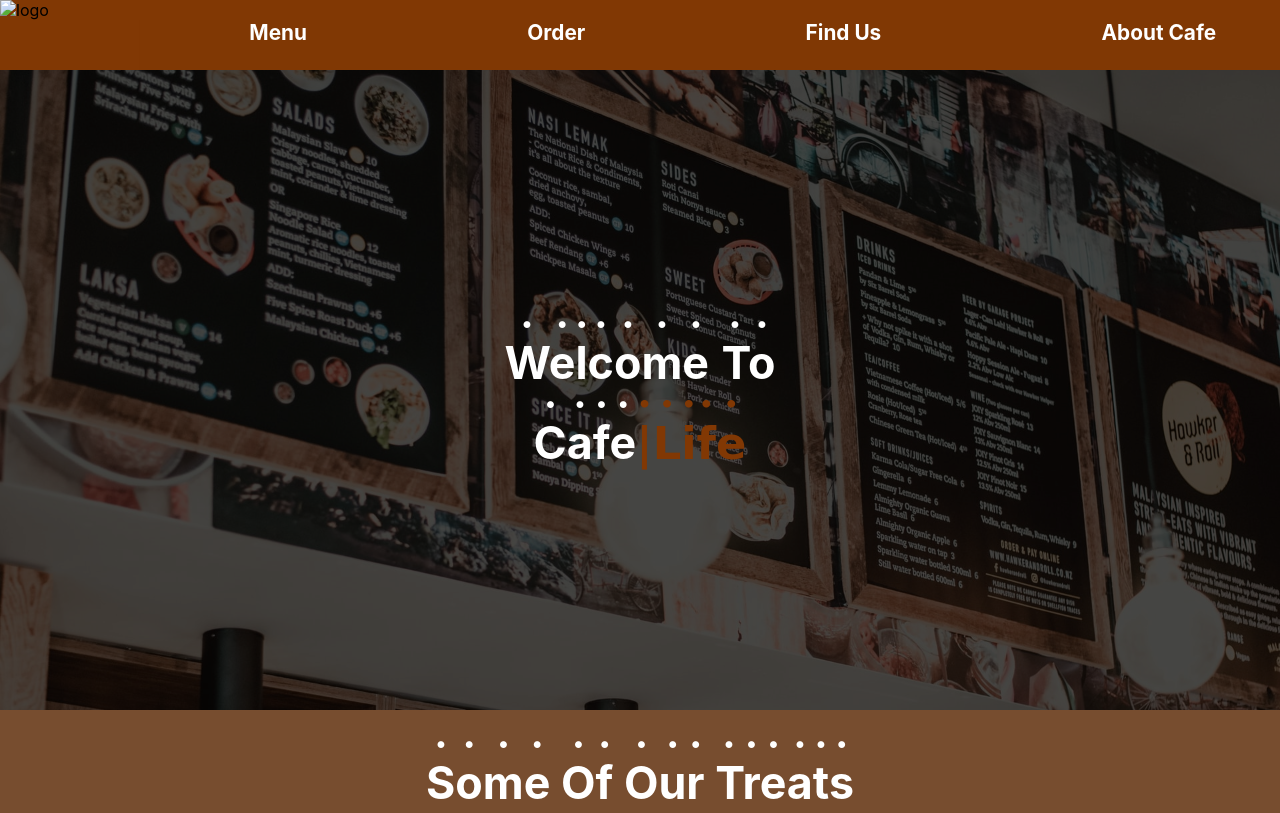
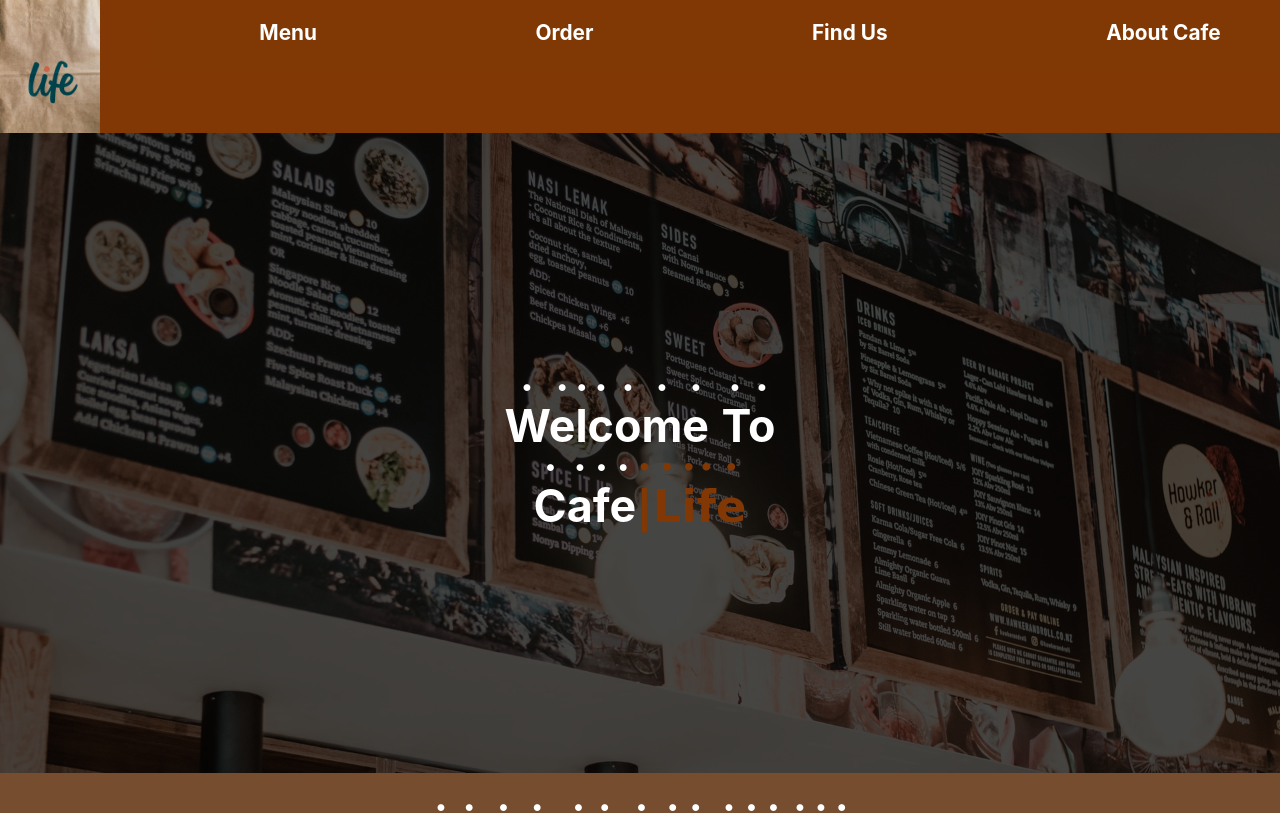
Before and after one commit to ThatLucidGuy/ThatLucidGuy.github.io, a plain HTML site: page index.html in a window 1280 px wide. Shown: the top 813 px of the page. Drawn offline with Linux system fonts and the light colour scheme; files whose address does not match are found by name.

Commit message:
Update index.html

```diff
--- a/index.html
+++ b/index.html
@@ -12,7 +12,7 @@
     <header id="top">
       <nav>
         <img
-          src="images/esma-soGaUUh-2w4-unsplash.jpg"
+          src="esma-soGaUUh-2w4-unsplash.jpg"
           alt="logo"
           class="header_logo"
         />
```
